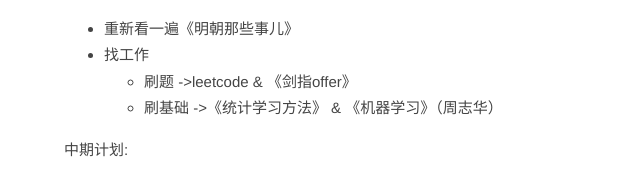
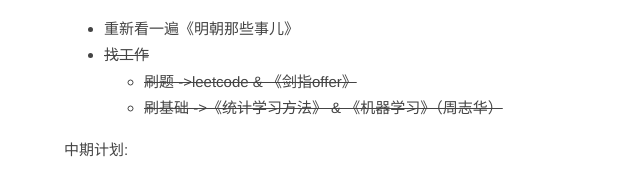
Before and after one commit to Matafight/Matafight.github.io, a plain HTML site: page about/index.html in a window 1280 px wide. Shown: the part 349-528 px from the top of the page, 61-701 px from the left. Drawn offline with nearby package versions, Linux system fonts and the light colour scheme; some packages are replaced by stand-ins of ours; a script that the page names is missing.

Commit message:
Site updated: 2017-12-13 09:48:34

```diff
--- a/about/index.html
+++ b/about/index.html
@@ -2,9 +2,9 @@
 <p>短期计划:</p>
 <ul>
 <li>重新看一遍《明朝那些事儿》</li>
-<li>找工作<ul>
-<li>刷题 -&gt;leetcode &amp; 《剑指offer》</li>
-<li>刷基础 -&gt;《统计学习方法》 &amp; 《机器学习》（周志华）</li>
+<li><del>找工作</del><ul>
+<li><del>刷题 -&gt;leetcode &amp; 《剑指offer》</del></li>
+<li><del>刷基础 -&gt;《统计学习方法》 &amp; 《机器学习》（周志华）</del></li>
 </ul>
 </li>
 </ul>
```
Also changed, not shown: sitemap.xml (+7 -7 lines).
